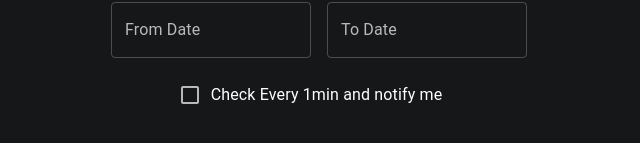
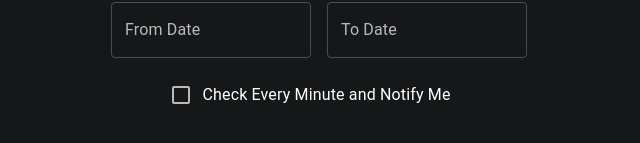
Before and after one commit to AnmolGrewal/speedynexus, a Next.js app: page / in a window 1280 px wide. Shown: the part 159-302 px from the top of the page, without its empty margins (321-961 px from the left). Built offline with nearby package versions, Linux system fonts and the light colour scheme.

Commit message:
Fixing text for checkbox

```diff
--- a/src/pages/index.tsx
+++ b/src/pages/index.tsx
@@ -208,7 +208,7 @@ export default function Home() {
           </Box>
           <FormControlLabel
             control={<Checkbox checked={checkEveryMinute} onChange={handleCheckboxChange} />}
-            label="Check Every 1min and notify me"
+            label="Check Every Minute and Notify Me"
           />
           {selectedLocation &&
             (availableSlots.length > 0 ? (
```
